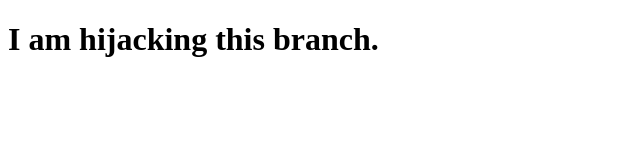
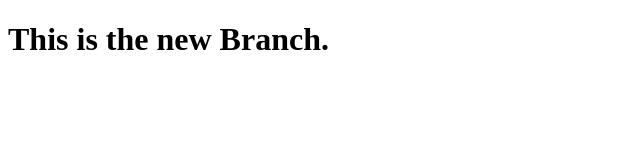
Before and after one commit to MTaylorfullStack/GitTakeThree, a plain HTML site: page index.html in a window 1280 px wide. Shown: the whole page, without its empty margins (0-640 px from the left). Drawn offline with Linux system fonts and the light colour scheme.

Commit message:
Changed header

```diff
--- a/index.html
+++ b/index.html
@@ -7,6 +7,6 @@
     <title>Git Hub Test</title>
 </head>
 <body>
-    <h1>I am hijacking this branch.</h1>
+    <h1>This is the new Branch.</h1>
 </body>
 </html>
```
